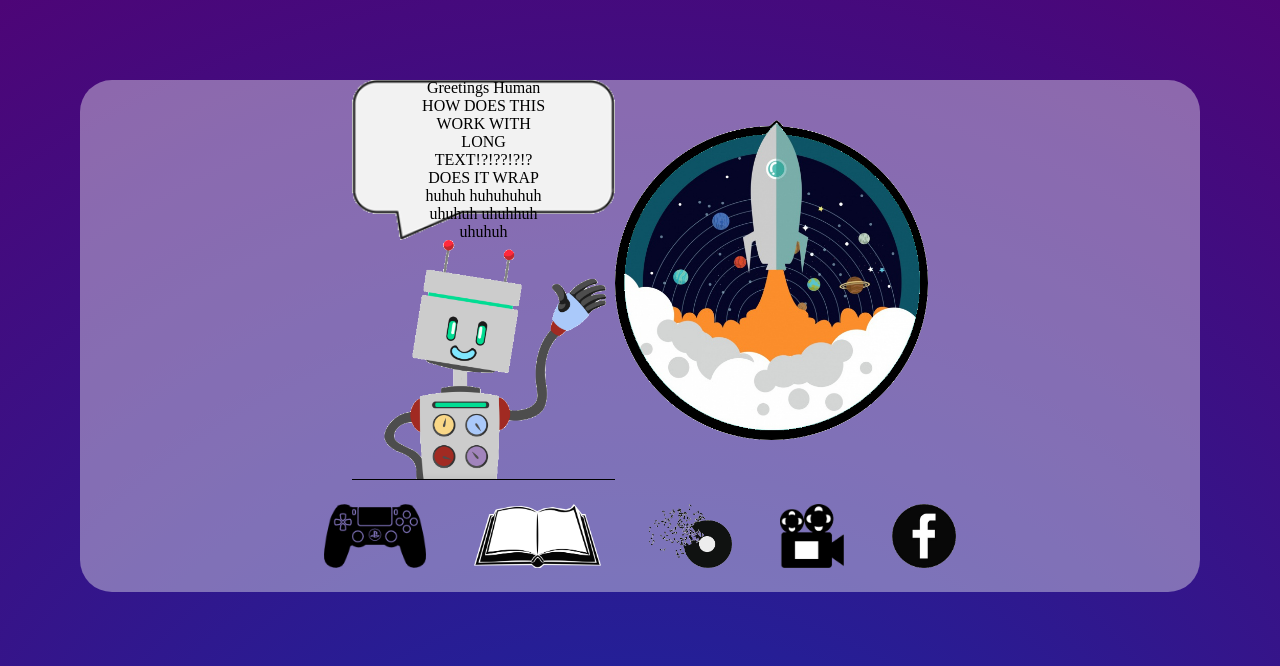
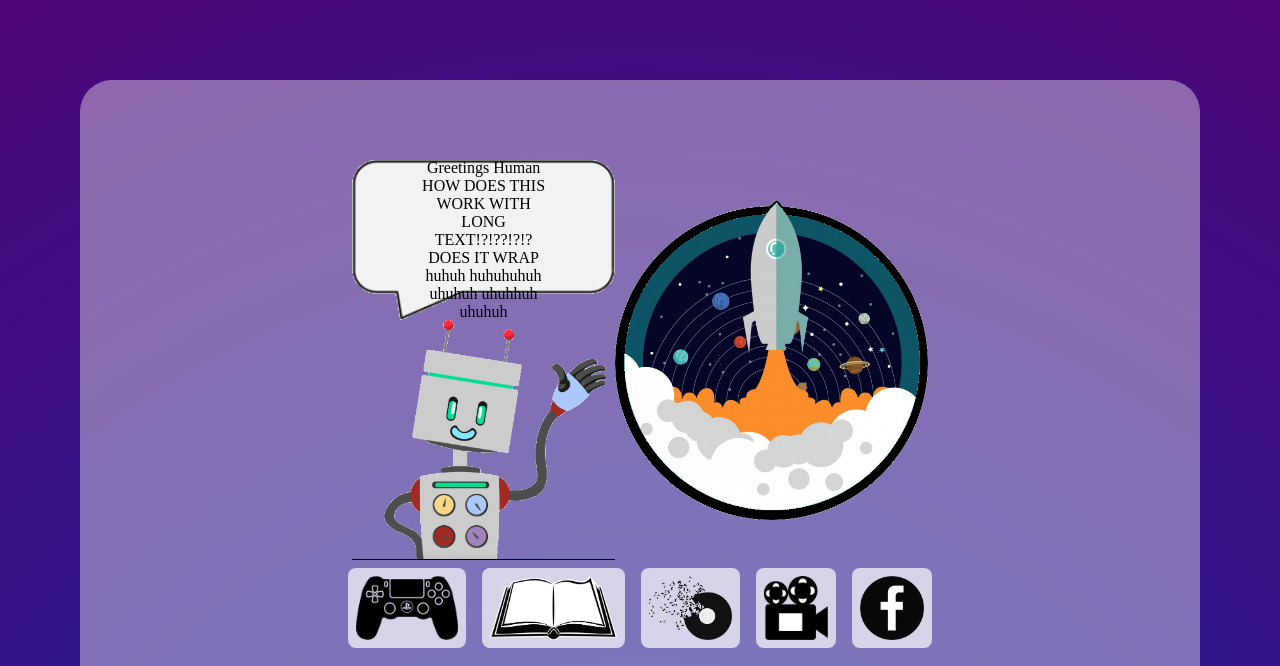
Before and after one commit to xmd404/sorter-hackathon, a plain HTML site: page index.html in a window 1280 px wide. Shown: the top 666 px of the page. Drawn offline with Linux system fonts and the light colour scheme.

Commit message:
mobile first layout

```diff
--- a/styles/mainlayout.css
+++ b/styles/mainlayout.css
@@ -10,7 +10,8 @@ body {
 .mainColumnFlex {
     display: flex;
     flex-direction: column;
-    margin: 5em;
+    margin: 1em;
+    padding: 2em;
     border-radius: 2em;
     background-color: rgba(245, 245, 245, 0.404);
 }
@@ -19,15 +20,18 @@ body {
     display: flex;
     align-items:center;
     justify-content: center;
+    flex-wrap: wrap;
 }
 
 .columnFlex {
     display: flex;
     flex-direction: column;
+    flex-basis: 100%;
 }
 
 .rocketIMG {
-    height: 20em;
+    height: 15em;
+    flex-basis: 100%;
 }
 .robotIMG {
     height: 15em;
@@ -51,6 +55,43 @@ body {
 }
 
 .icons {
-    height: 4em;
-    margin: 1.5em;
+    height: 2em;
+    margin: .5em;
+    background-color: rgba(255, 255, 255, 0.692);
+    padding: .5em;
+    border-radius: .5em;
 }
+
+@media screen and (min-width: 768px) {
+    .columnFlex {
+        flex-basis: 50%;
+    }
+    .rocketIMG {
+        flex-basis: 50%;
+        height: 18em;
+    }
+    .icons {
+        height: 3em;
+    }
+    .mainColumnFlex {
+        margin: 3em;
+        padding: 4em;
+    }
+}
+
+@media screen and (min-width: 1024px) {
+    .columnFlex {
+        flex-basis: 25%;
+    }
+    .rocketIMG {
+        flex-basis: 25%;
+        height: 20em;
+    }
+    .icons {
+        height: 4em;
+    }
+    .mainColumnFlex {
+        margin: 5em;
+        padding: 5em;
+    }
+}
```
